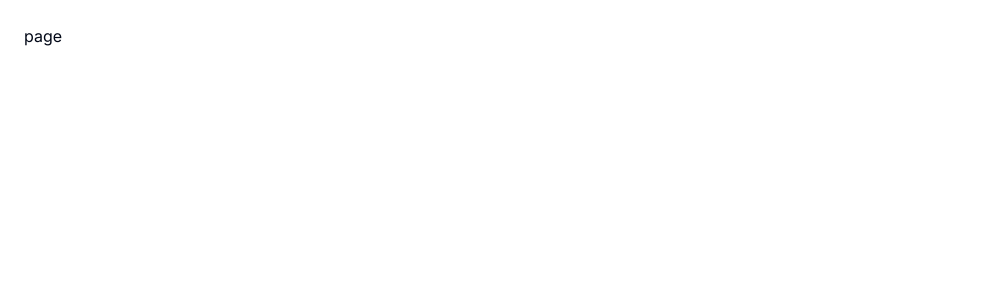
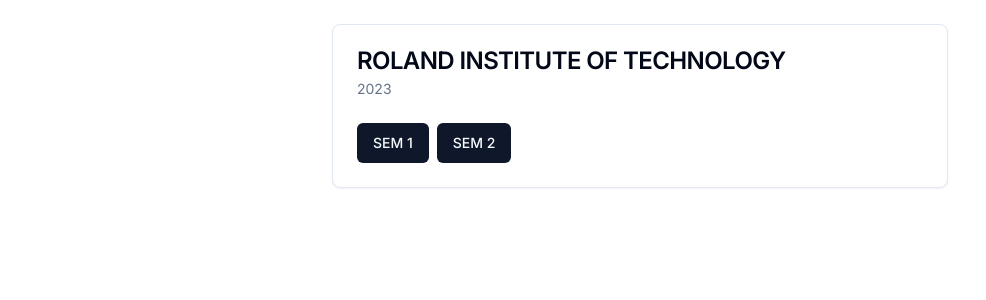
Before and after one commit to RudraPrasad20/dev-BPUT, a Next.js app: page /colleges in a window 1280 px wide. Shown: the top 300 px of the page, without its empty margins (0-986 px from the left). Built offline with nearby package versions, Linux system fonts and the light colour scheme.

Commit message:
imported card

```diff
--- a/app/colleges/page.tsx
+++ b/app/colleges/page.tsx
@@ -1,9 +1,36 @@
-import React from 'react'
+"use client";
+import { Button } from "@/components/ui/button";
+import {
+  Card,
+  CardContent,
+  CardDescription,
+  CardFooter,
+  CardHeader,
+  CardTitle,
+} from "@/components/ui/card";
+import { useRouter } from "next/navigation";
+import React from "react";
 
 const page = () => {
+  const router = useRouter();
   return (
-    <div>page</div>
-  )
-}
+    <div className="flex justify-center gap-5">
+      <Card className=" w-1/2">
+        <CardHeader>
+          <CardTitle>ROLAND INSTITUTE OF TECHNOLOGY</CardTitle>
+          <CardDescription>2023</CardDescription>
+        </CardHeader>
+        <CardContent className="flex gap-2">
+          <Button onClick={() => router.push("/colleges/roland/1")}>
+            SEM 1
+          </Button>
+          <Button onClick={() => router.push("/colleges/roland/2")}>
+            SEM 2
+          </Button>
+        </CardContent>
+      </Card>
+    </div>
+  );
+};
 
-export default page
+export default page;
```
